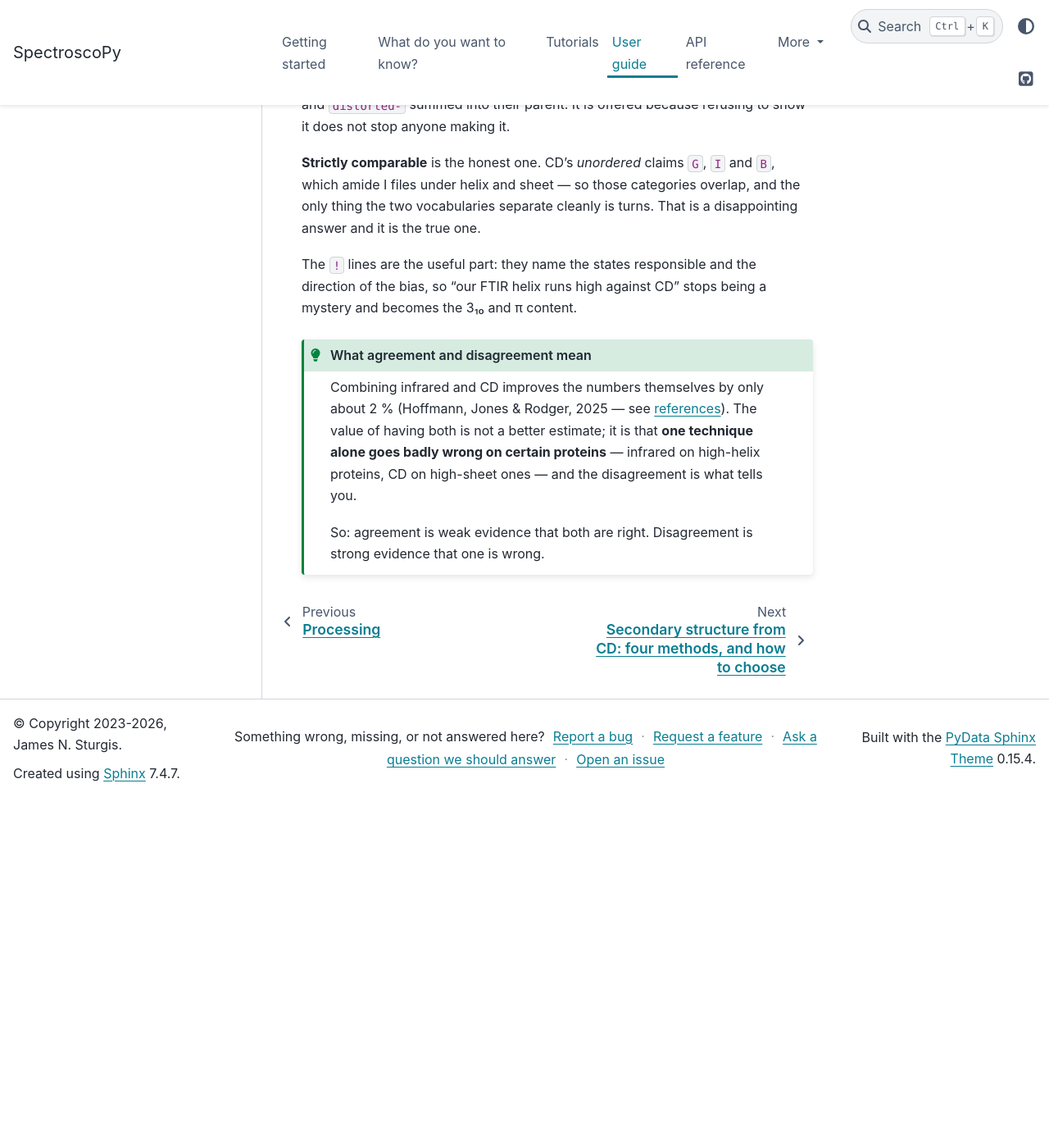
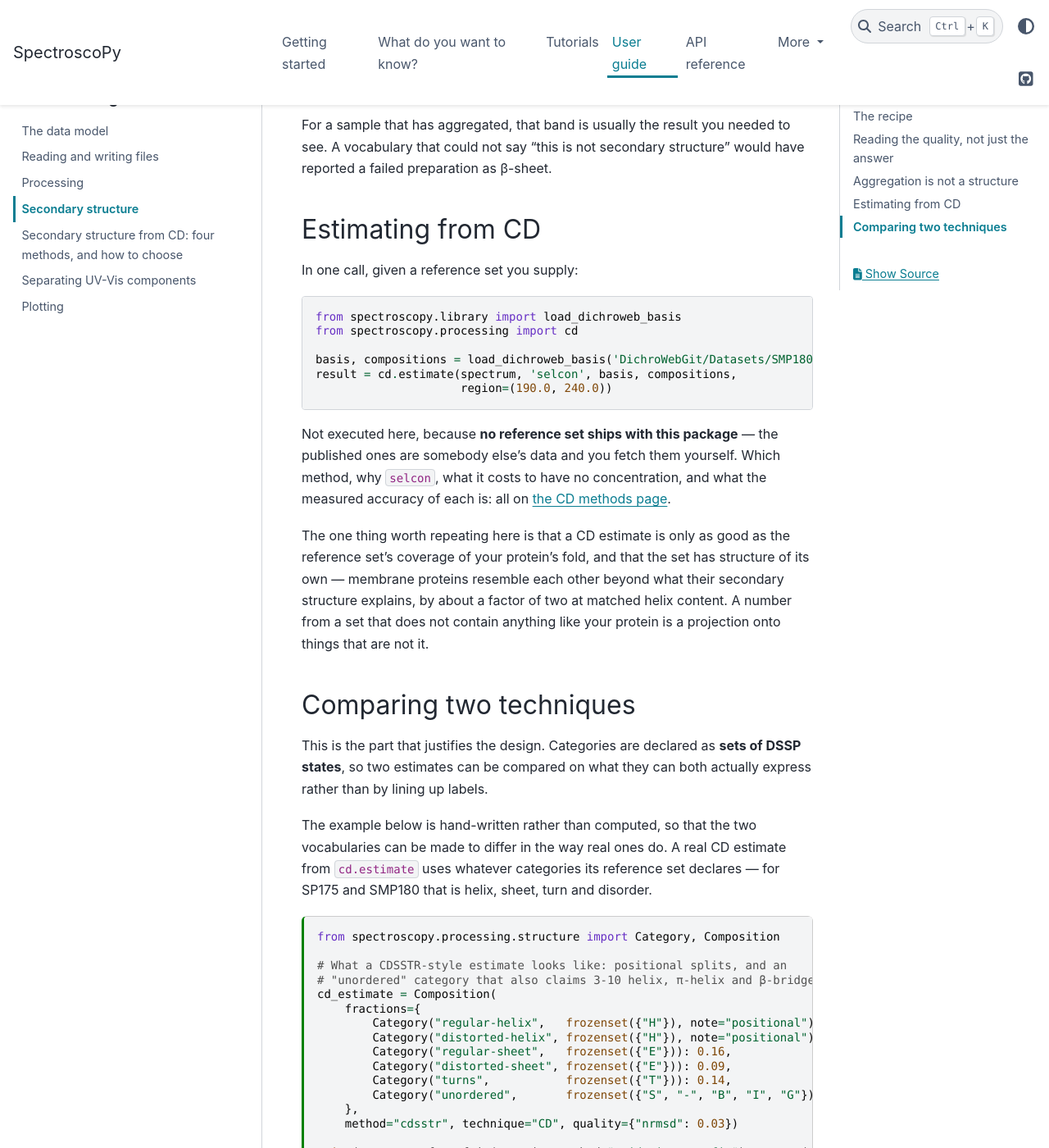
Before and after one commit to jnsturgis/SpectroscoPy, a Sphinx documentation site: the page built from docs/guide/secondary-structure.md, in a window 1280 px wide and 1400 px high, scrolled down 3590 px. Shown: the whole window at 82% size. Built offline with Sphinx 7.4.7 and the PyData theme 0.15.4, drawn with Linux system fonts in a browser that asks for light colours; before the commit the page ends 4562 px from its top, so only the background shows below that; some of the changed text lies outside the part shown.

Commit message:
Refresh secondary-structure.md now that CD is the working half
The page still said circular dichroism was "designed and being built on a
branch" and led with FTIR, which is the technique that does not work. It now
opens by saying which of the two is usable, adds a table contrasting them --
FTIR unusable at +/-20 points but needing no reference set or concentration,
CD usable at ~0.11 rmse but needing both -- and points at the CD methods page
for anything quantitative.

Also renames the example variable `cd` to `cd_estimate`, since `cd` is now a
module, and notes that the hand-written vocabularies in the comparison section
are hand-written: a real cd.estimate result uses whatever categories its
reference set declares, which for SP175 and SMP180 is helix/sheet/turn/
disorder rather than the positional splits shown.

Co-Authored-By: Claude Opus 5 <noreply@anthropic.com>

````diff
--- a/docs/guide/secondary-structure.md
+++ b/docs/guide/secondary-structure.md
@@ -17,12 +17,15 @@ vocabulary that survives being compared with a different technique.
 :::{admonition} Status
 :class: warning
 
-FTIR is implemented. Circular dichroism is designed and being built on a
-branch; a structure read from a PDB file is planned. All three return the same
-object, which is the point of
-[ADR-0002](../adr/0002-secondary-structure.md).
+**Two techniques are implemented and they are in very different states.**
 
-**The estimator does not yet produce numbers anyone should use.** It recovers
+**Circular dichroism works** and is the one to reach for. Five methods, chosen
+between by held-out validation on the published reference sets rather than by
+argument; the best of them estimates helix content to about 0.11 rmse with no
+detectable bias. It has its own page: [CD methods](cd-methods.md). What
+follows on *this* page is mostly the FTIR side and the vocabulary both share.
+
+**The FTIR estimator does not yet produce numbers anyone should use.** It recovers
 synthetic bands of known composition correctly. Run on measured spectra it does
 not: BSA and lysozyme, each at several concentrations, give helix fractions
 spread over roughly **±20 percentage points** — 15 %, 34 %, 17 %, 37 % for the
@@ -39,6 +42,26 @@ worked on, with the spread across a concentration series as the thing to
 minimise. Until that spread is small, treat what comes out as arithmetic rather
 than as biology, and read the machinery below for how the pipeline fits
 together rather than for the numbers it prints.
+
+A structure read from a PDB file is still planned. All three return the same
+object, which is the point of
+[ADR-0002](../adr/0002-secondary-structure.md).
+:::
+
+:::{admonition} The two techniques are not interchangeable
+:class: important
+
+It is worth knowing which is which before choosing:
+
+| | FTIR, amide I | CD, far UV |
+|---|---|---|
+| status | **not usable**, ±20 points | **usable**, ~0.11 rmse on helix |
+| needs a reference set | no | **yes**, and none ships |
+| needs a concentration | no | only for some methods — see below |
+| sensitive to | water subtraction | how well the set covers your fold |
+
+They fail on different proteins, which is the entire argument for having both
+— see *Comparing two techniques* at the foot of this page.
 :::
 
 ## The recipe
@@ -133,18 +156,48 @@ For a sample that has aggregated, that band is usually the result you needed to
 see. A vocabulary that could not say "this is not secondary structure" would
 have reported a failed preparation as β-sheet.
 
+## Estimating from CD
+
+In one call, given a reference set you supply:
+
+```python
+from spectroscopy.library import load_dichroweb_basis
+from spectroscopy.processing import cd
+
+basis, compositions = load_dichroweb_basis('DichroWebGit/Datasets/SMP180')
+result = cd.estimate(spectrum, 'selcon', basis, compositions,
+                     region=(190.0, 240.0))
+```
+
+Not executed here, because **no reference set ships with this package** — the
+published ones are somebody else's data and you fetch them yourself. Which
+method, why `selcon`, what it costs to have no concentration, and what the
+measured accuracy of each is: all on [the CD methods page](cd-methods.md).
+
+The one thing worth repeating here is that a CD estimate is only as good as
+the reference set's coverage of your protein's fold, and that the set has
+structure of its own — membrane proteins resemble each other beyond what their
+secondary structure explains, by about a factor of two at matched helix
+content. A number from a set that does not contain anything like your protein
+is a projection onto things that are not it.
+
 ## Comparing two techniques
 
 This is the part that justifies the design. Categories are declared as **sets of
 DSSP states**, so two estimates can be compared on what they can both actually
 express rather than by lining up labels.
 
+The example below is hand-written rather than computed, so that the two
+vocabularies can be made to differ in the way real ones do. A real CD estimate
+from `cd.estimate` uses whatever categories its reference set declares — for
+SP175 and SMP180 that is helix, sheet, turn and disorder.
+
 ```{code-cell} python
 from spectroscopy.processing.structure import Category, Composition
 
 # What a CDSSTR-style estimate looks like: positional splits, and an
 # "unordered" category that also claims 3-10 helix, π-helix and β-bridge.
-cd = Composition(
+cd_estimate = Composition(
     fractions={
         Category("regular-helix",   frozenset({"H"}), note="positional"): 0.30,
         Category("distorted-helix", frozenset({"H"}), note="positional"): 0.12,
@@ -155,7 +208,7 @@ cd = Composition(
     },
     method="cdsstr", technique="CD", quality={"nrmsd": 0.03})
 
-print(structure.from_ftir(protein, method="amide-i-curve-fit").compare(cd))
+print(structure.from_ftir(protein, method="amide-i-curve-fit").compare(cd_estimate))
 ```
 
 Two views, deliberately:
@@ -184,4 +237,9 @@ CD on high-sheet ones — and the disagreement is what tells you.
 
 So: agreement is weak evidence that both are right. Disagreement is strong
 evidence that one is wrong.
+
+The same holds *within* CD. Its methods disagree on hard proteins, and on a
+membrane channel whose crystal structure is known they spanned 0.45 to 0.66
+helix against a true 0.70 — the disagreement being the correct reading, not an
+inconvenience. [CD methods](cd-methods.md) works that case through.
 :::
````
